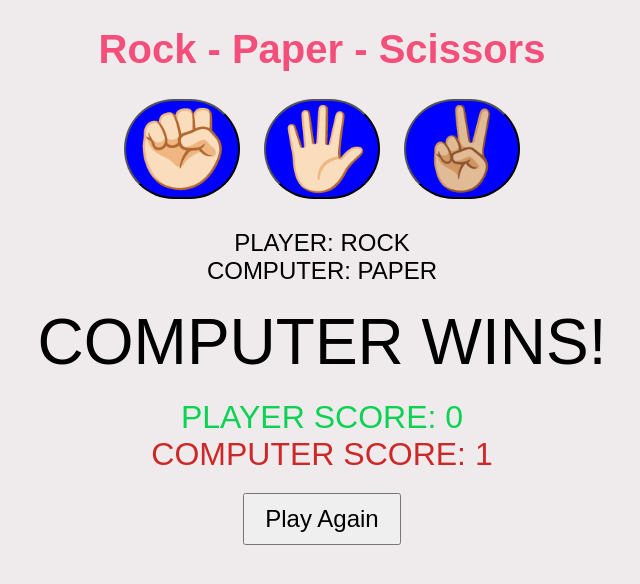
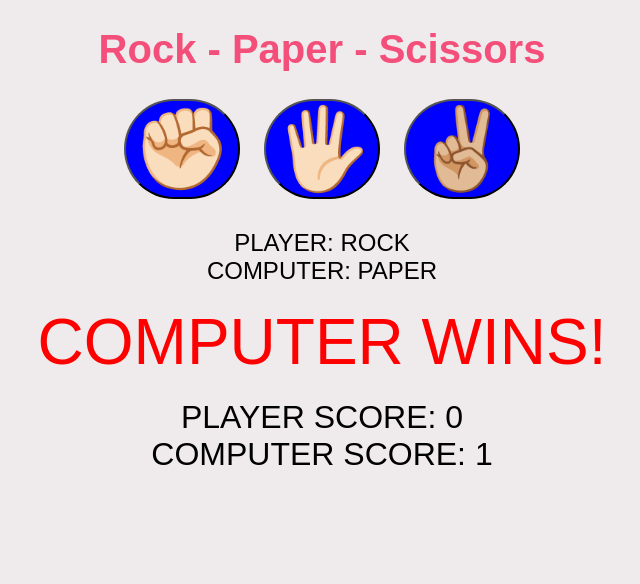
Before and after one commit to anyaagarwal5/Rock-paper-Scissors-game, a plain HTML site: page index.html in a window 1280 px wide. Both pictures are taken after a click on the button "✊🏻". Shown: the whole page, without its empty margins (318-958 px from the left). Drawn offline with Linux system fonts and the light colour scheme.

Commit message:
update game over

```diff
--- a/index.html
+++ b/index.html
@@ -5,6 +5,14 @@
     <meta name="viewport" content="width=device-width, initial-scale=1.0">
     <title>Rock - Paper - Scissors</title>
     <link rel="stylesheet" href="styles.css">
+    <style>
+        .greenText {
+            color: green;
+        }
+        .redText {
+            color: red;
+        }
+    </style>
 </head>
 <body>
     <h1>Rock - Paper - Scissors</h1>
@@ -17,12 +25,12 @@
 
     <div id="playerDisplay">PLAYER: </div>
     <div id="computerDisplay">COMPUTER: </div>
-    <div id="resultDisplay">IT'S A TIE!</div>
+    <div id="resultDisplay">Match</div>
 
-    <div id="playerScoreDisplay" class="scoreDisplay greenText">PLAYER SCORE: 0</div>
-    <div id="computerScoreDisplay" class="scoreDisplay redText">COMPUTER SCORE: 0</div>
+    <div id="playerScoreDisplay" class="scoreDisplay">PLAYER SCORE: 0</div>
+    <div id="computerScoreDisplay" class="scoreDisplay">COMPUTER SCORE: 0</div>
 
-    <button id="playAgainButton" onclick="resetGame()">Play Again</button>
+    <button id="playAgainButton" onclick="resetGame()" style="display: none;">Play Again</button>
 
     <script src="index.js"></script>
 </body>
--- a/index.js
+++ b/index.js
@@ -5,11 +5,17 @@ const computerDisplay = document.getElementById("computerDisplay");
 const resultDisplay = document.getElementById("resultDisplay");
 const playerScoreDisplay = document.getElementById("playerScoreDisplay");
 const computerScoreDisplay = document.getElementById("computerScoreDisplay");
+const playAgainButton = document.getElementById("playAgainButton");
 
 let playerScore = 0;
 let computerScore = 0;
+const maxScore = 5;
 
 function playGame(playerChoice) {
+    if (playerScore >= maxScore || computerScore >= maxScore) {
+        return;
+    }
+
     const computerChoice = choices[Math.floor(Math.random() * 3)];
 
     let result = "";
@@ -32,8 +38,25 @@ function playGame(playerChoice) {
     computerDisplay.textContent = `COMPUTER: ${computerChoice.toUpperCase()}`;
     resultDisplay.textContent = result;
 
+    // Remove any previous result classes
+    resultDisplay.classList.remove("greenText", "redText");
+
+    switch (result) {
+        case 'YOU WIN!':
+            resultDisplay.classList.add("greenText");
+            break;
+        case 'COMPUTER WINS!':
+            resultDisplay.classList.add("redText");
+            break;
+    }
+
     playerScoreDisplay.textContent = `PLAYER SCORE: ${playerScore}`;
     computerScoreDisplay.textContent = `COMPUTER SCORE: ${computerScore}`;
+
+    if (playerScore >= maxScore || computerScore >= maxScore) {
+        resultDisplay.textContent = "GAME OVER! " + result;
+        playAgainButton.style.display = "block";
+    }
 }
 
 function resetGame() {
@@ -43,6 +66,8 @@ function resetGame() {
     playerDisplay.textContent = "PLAYER: ";
     computerDisplay.textContent = "COMPUTER: ";
     resultDisplay.textContent = "IT'S A TIE!";
+    resultDisplay.classList.remove("greenText", "redText");
     playerScoreDisplay.textContent = "PLAYER SCORE: 0";
     computerScoreDisplay.textContent = "COMPUTER SCORE: 0";
+    playAgainButton.style.display = "none";
 }
```
